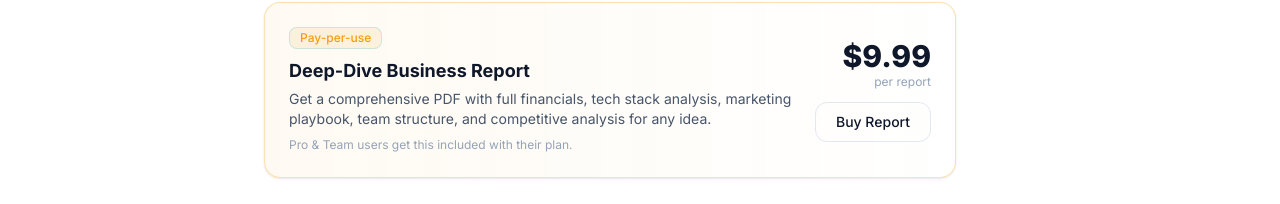
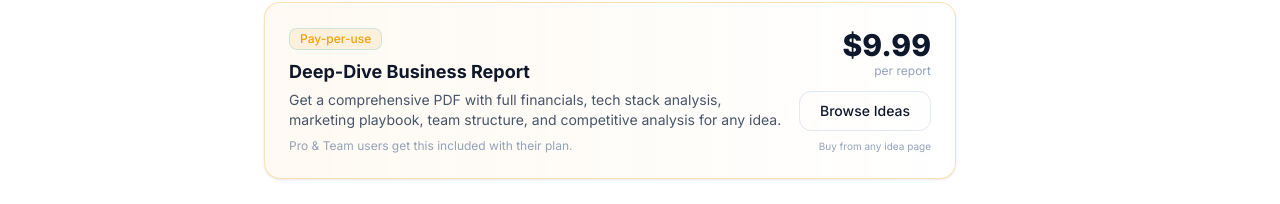
Before and after one commit to tsatsupeter/opensaasidea, a React (Vite) app: page /pricing in a window 1280 px wide. Shown: the part 825-1029 px from the top of the page. Built offline with nearby package versions, Linux system fonts and the light colour scheme; no server answers; the database is empty.

Commit message:
fix: replace broken Buy Report button on pricing page with Browse Ideas link

```diff
--- a/src/pages/pricing.tsx
+++ b/src/pages/pricing.tsx
@@ -8,7 +8,7 @@ import { Badge } from '@/components/ui/badge'
 import { useAuth } from '@/hooks/use-auth'
 import { useSubscription } from '@/hooks/use-subscription'
 import { useToast } from '@/components/ui/toast'
-import { TIERS, getProductId, DODO_PRODUCTS } from '@/lib/subscription'
+import { TIERS, getProductId } from '@/lib/subscription'
 import type { SubscriptionTier } from '@/types/database'
 
 const TIER_HIGHLIGHT: Record<SubscriptionTier, string> = {
@@ -55,24 +55,6 @@ export function PricingPage() {
     try {
       const productId = getProductId(tier as 'pro' | 'team', billing)
       const url = await createCheckout(productId)
-      if (url) {
-        window.location.href = url
-      } else {
-        toast('Failed to create checkout. Please try again.')
-      }
-    } finally {
-      setLoadingTier(null)
-    }
-  }
-
-  const handleBuyReport = async () => {
-    if (!user) {
-      navigate('/login')
-      return
-    }
-    setLoadingTier('report')
-    try {
-      const url = await createCheckout(DODO_PRODUCTS.deep_dive_report)
       if (url) {
         window.location.href = url
       } else {
@@ -261,15 +243,11 @@ export function PricingPage() {
                     <p className="text-xs text-text-muted mb-3">per report</p>
                     <Button
                       variant="outline"
-                      onClick={handleBuyReport}
-                      disabled={loadingTier === 'report'}
+                      onClick={() => navigate('/explore')}
                     >
-                      {loadingTier === 'report' ? (
-                        <Loader2 className="h-4 w-4 animate-spin" />
-                      ) : (
-                        'Buy Report'
-                      )}
+                      Browse Ideas
                     </Button>
+                    <p className="text-[10px] text-text-muted mt-2">Buy from any idea page</p>
                   </>
                 )}
               </div>
```
